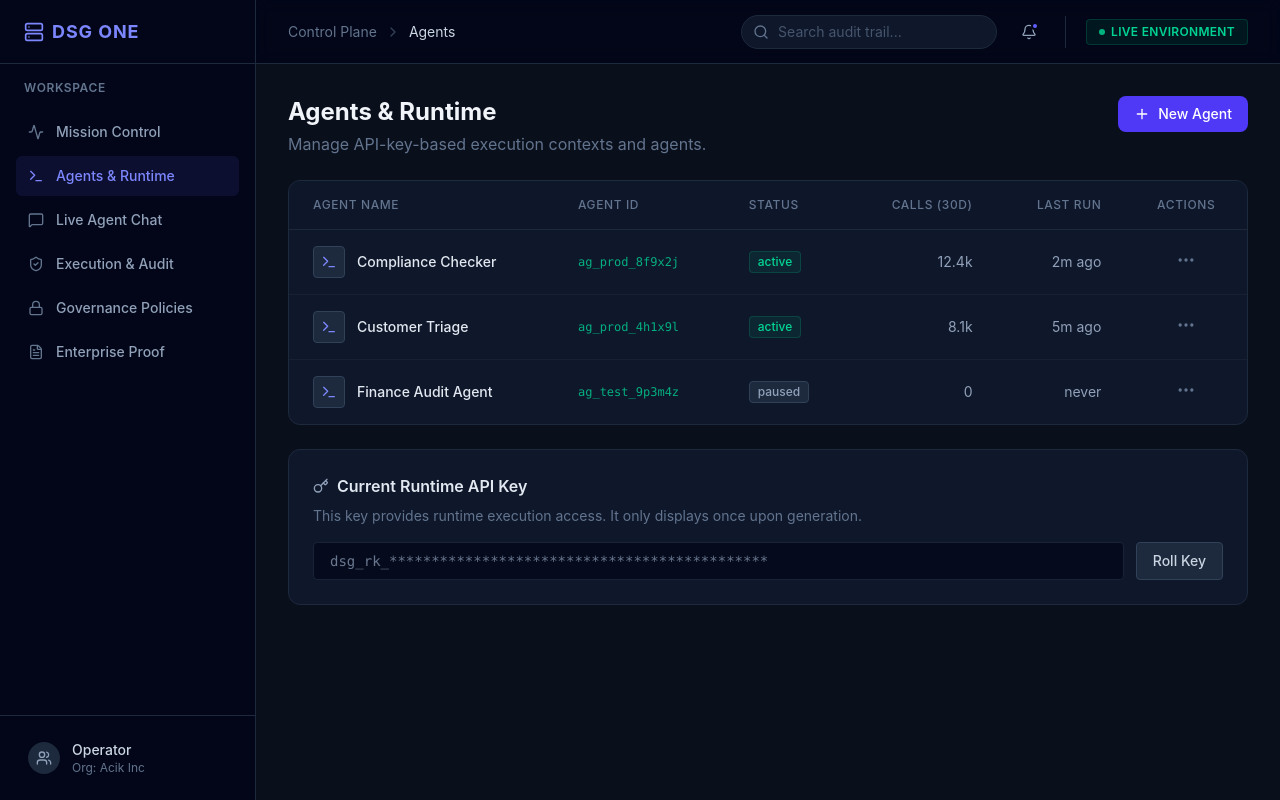
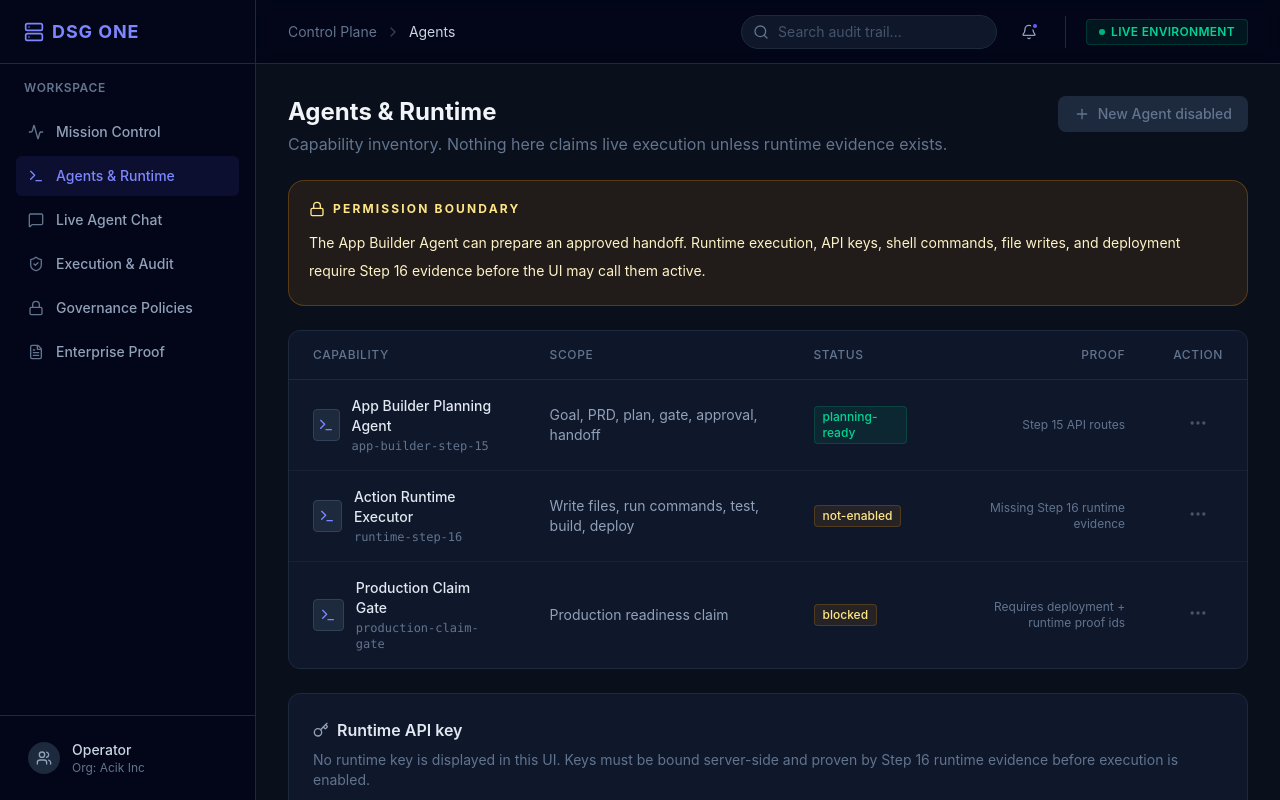
Before and after one commit to tdealer01-crypto/dsg-one-v1, a Next.js app: page / in a window 1280 px wide. Both pictures are taken after a click on the button "Agents & Runtime". Built offline with nearby package versions, Linux system fonts and the light colour scheme.

Commit message:
Make agent inventory claim-safe

```diff
--- a/components/agents-view.tsx
+++ b/components/agents-view.tsx
@@ -1,86 +1,91 @@
 'use client';
 
 import React from 'react';
-import { Terminal, Plus, Key, Copy, MoreHorizontal } from 'lucide-react';
+import { Copy, Key, Lock, MoreHorizontal, Plus, Terminal } from 'lucide-react';
+
+const agentCapabilities = [
+  { id: 'app-builder-step-15', name: 'App Builder Planning Agent', status: 'planning-ready', scope: 'Goal, PRD, plan, gate, approval, handoff', proof: 'Step 15 API routes' },
+  { id: 'runtime-step-16', name: 'Action Runtime Executor', status: 'not-enabled', scope: 'Write files, run commands, test, build, deploy', proof: 'Missing Step 16 runtime evidence' },
+  { id: 'production-claim-gate', name: 'Production Claim Gate', status: 'blocked', scope: 'Production readiness claim', proof: 'Requires deployment + runtime proof ids' },
+];
 
 export function AgentsView() {
-  const agents = [
-    { id: 'ag_prod_8f9x2j', name: 'Compliance Checker', status: 'active', calls: '12.4k', lastRun: '2m ago' },
-    { id: 'ag_prod_4h1x9l', name: 'Customer Triage', status: 'active', calls: '8.1k', lastRun: '5m ago' },
-    { id: 'ag_test_9p3m4z', name: 'Finance Audit Agent', status: 'paused', calls: '0', lastRun: 'never' },
-  ];
-
   return (
-    <div className="space-y-6 max-w-6xl mx-auto">
-      <div className="flex justify-between items-start">
+    <div className="mx-auto max-w-6xl space-y-6">
+      <div className="flex items-start justify-between gap-4">
         <div>
-          <h1 className="text-2xl font-bold text-slate-100 items-center flex gap-2">
-            Agents & Runtime
-          </h1>
-          <p className="text-slate-500 mt-1">Manage API-key-based execution contexts and agents.</p>
+          <h1 className="flex items-center gap-2 text-2xl font-bold text-slate-100">Agents & Runtime</h1>
+          <p className="mt-1 text-slate-500">Capability inventory. Nothing here claims live execution unless runtime evidence exists.</p>
         </div>
-        <button className="flex items-center gap-2 bg-indigo-600 hover:bg-indigo-500 text-white px-4 py-2 rounded-lg text-sm font-medium transition">
-          <Plus className="w-4 h-4" /> New Agent
+        <button disabled className="flex items-center gap-2 rounded-lg bg-slate-800 px-4 py-2 text-sm font-medium text-slate-500">
+          <Plus className="h-4 w-4" /> New Agent disabled
         </button>
       </div>
 
-      <div className="bg-slate-900 border border-slate-800 rounded-xl overflow-hidden">
+      <div className="rounded-2xl border border-amber-500/25 bg-amber-500/10 p-5 text-sm leading-7 text-amber-100">
+        <div className="flex items-center gap-2 text-xs font-bold uppercase tracking-[0.18em] text-amber-200">
+          <Lock className="h-4 w-4" /> Permission boundary
+        </div>
+        <p className="mt-3">The App Builder Agent can prepare an approved handoff. Runtime execution, API keys, shell commands, file writes, and deployment require Step 16 evidence before the UI may call them active.</p>
+      </div>
+
+      <div className="overflow-hidden rounded-xl border border-slate-800 bg-slate-900">
         <table className="w-full text-left text-sm">
-          <thead className="bg-slate-900/50 border-b border-slate-800 text-slate-500">
+          <thead className="border-b border-slate-800 bg-slate-900/50 text-slate-500">
             <tr>
-              <th className="px-6 py-4 font-medium uppercase tracking-wider text-xs">Agent Name</th>
-              <th className="px-6 py-4 font-medium uppercase tracking-wider text-xs">Agent ID</th>
-              <th className="px-6 py-4 font-medium uppercase tracking-wider text-xs">Status</th>
-              <th className="px-6 py-4 font-medium uppercase tracking-wider text-xs text-right">Calls (30d)</th>
-              <th className="px-6 py-4 font-medium uppercase tracking-wider text-xs text-right">Last Run</th>
-              <th className="px-6 py-4 font-medium uppercase tracking-wider text-xs text-center">Actions</th>
+              <th className="px-6 py-4 text-xs font-medium uppercase tracking-wider">Capability</th>
+              <th className="px-6 py-4 text-xs font-medium uppercase tracking-wider">Scope</th>
+              <th className="px-6 py-4 text-xs font-medium uppercase tracking-wider">Status</th>
+              <th className="px-6 py-4 text-xs font-medium uppercase tracking-wider text-right">Proof</th>
+              <th className="px-6 py-4 text-center text-xs font-medium uppercase tracking-wider">Action</th>
             </tr>
           </thead>
           <tbody className="divide-y divide-slate-800/60">
-            {agents.map((agent) => (
-              <tr key={agent.id} className="hover:bg-slate-800/20 transition-colors">
+            {agentCapabilities.map((agent) => {
+              const ready = agent.status === 'planning-ready';
+              return (
+                <tr key={agent.id} className="hover:bg-slate-800/20">
                   <td className="px-6 py-4 font-medium text-slate-200">
                     <div className="flex items-center gap-3">
-                    <div className="w-8 h-8 rounded bg-slate-800 border border-slate-700 flex items-center justify-center">
-                      <Terminal className="w-4 h-4 text-indigo-400" />
+                      <div className="flex h-8 w-8 items-center justify-center rounded border border-slate-700 bg-slate-800">
+                        <Terminal className="h-4 w-4 text-indigo-400" />
                       </div>
-                    {agent.name}
+                      <div>
+                        <p>{agent.name}</p>
+                        <p className="mt-0.5 font-mono text-xs text-slate-500">{agent.id}</p>
+                      </div>
                     </div>
                   </td>
-                <td className="px-6 py-4 font-mono text-emerald-400/80 text-xs">{agent.id}</td>
+                  <td className="px-6 py-4 text-slate-400">{agent.scope}</td>
                   <td className="px-6 py-4">
-                  <span className={`inline-flex items-center px-2 py-0.5 rounded text-xs font-medium ${
-                    agent.status === 'active' ? 'bg-emerald-500/10 text-emerald-400 border border-emerald-500/20' : 'bg-slate-800 text-slate-400 border border-slate-700'
-                  }`}>
+                    <span className={`inline-flex rounded border px-2 py-0.5 text-xs font-medium ${ready ? 'border-emerald-500/20 bg-emerald-500/10 text-emerald-400' : 'border-amber-500/20 bg-amber-500/10 text-amber-200'}`}>
                       {agent.status}
                     </span>
                   </td>
-                <td className="px-6 py-4 text-right text-slate-400">{agent.calls}</td>
-                <td className="px-6 py-4 text-right text-slate-400">{agent.lastRun}</td>
+                  <td className="px-6 py-4 text-right text-xs text-slate-500">{agent.proof}</td>
                   <td className="px-6 py-4 text-center">
-                  <button className="text-slate-500 hover:text-slate-300">
-                    <MoreHorizontal className="w-5 h-5 mx-auto" />
+                    <button disabled className="text-slate-600">
+                      <MoreHorizontal className="mx-auto h-5 w-5" />
                     </button>
                   </td>
                 </tr>
-            ))}
+              );
+            })}
           </tbody>
         </table>
       </div>
 
-      <div className="bg-slate-900 border border-slate-800 rounded-xl p-6">
-        <h3 className="font-semibold text-slate-200 mb-2 flex items-center gap-2">
-          <Key className="w-4 h-4 text-slate-400" /> Current Runtime API Key
+      <div className="rounded-xl border border-slate-800 bg-slate-900 p-6">
+        <h3 className="mb-2 flex items-center gap-2 font-semibold text-slate-200">
+          <Key className="h-4 w-4 text-slate-400" /> Runtime API key
         </h3>
-        <p className="text-sm text-slate-500 mb-4 items-center">
-          This key provides runtime execution access. It only displays once upon generation.
-        </p>
+        <p className="mb-4 text-sm text-slate-500">No runtime key is displayed in this UI. Keys must be bound server-side and proven by Step 16 runtime evidence before execution is enabled.</p>
         <div className="flex gap-3">
-          <div className="bg-slate-950 border border-slate-800 rounded px-4 py-2 flex-1 font-mono text-slate-400 text-sm flex justify-between items-center cursor-not-allowed opacity-70">
-            dsg_rk_*********************************************
+          <div className="flex flex-1 cursor-not-allowed items-center justify-between rounded border border-slate-800 bg-slate-950 px-4 py-2 font-mono text-sm text-slate-600">
+            not-bound-in-ui
           </div>
-          <button className="bg-slate-800 hover:bg-slate-700 border border-slate-700 rounded px-4 py-2 text-slate-300 flex items-center gap-2 text-sm font-medium transition">
-             Roll Key
+          <button disabled className="flex items-center gap-2 rounded border border-slate-800 bg-slate-900 px-4 py-2 text-sm font-medium text-slate-600">
+            <Copy className="h-4 w-4" /> Copy disabled
           </button>
         </div>
       </div>
```
Lines whose indentation alone changed are shown as unchanged.
